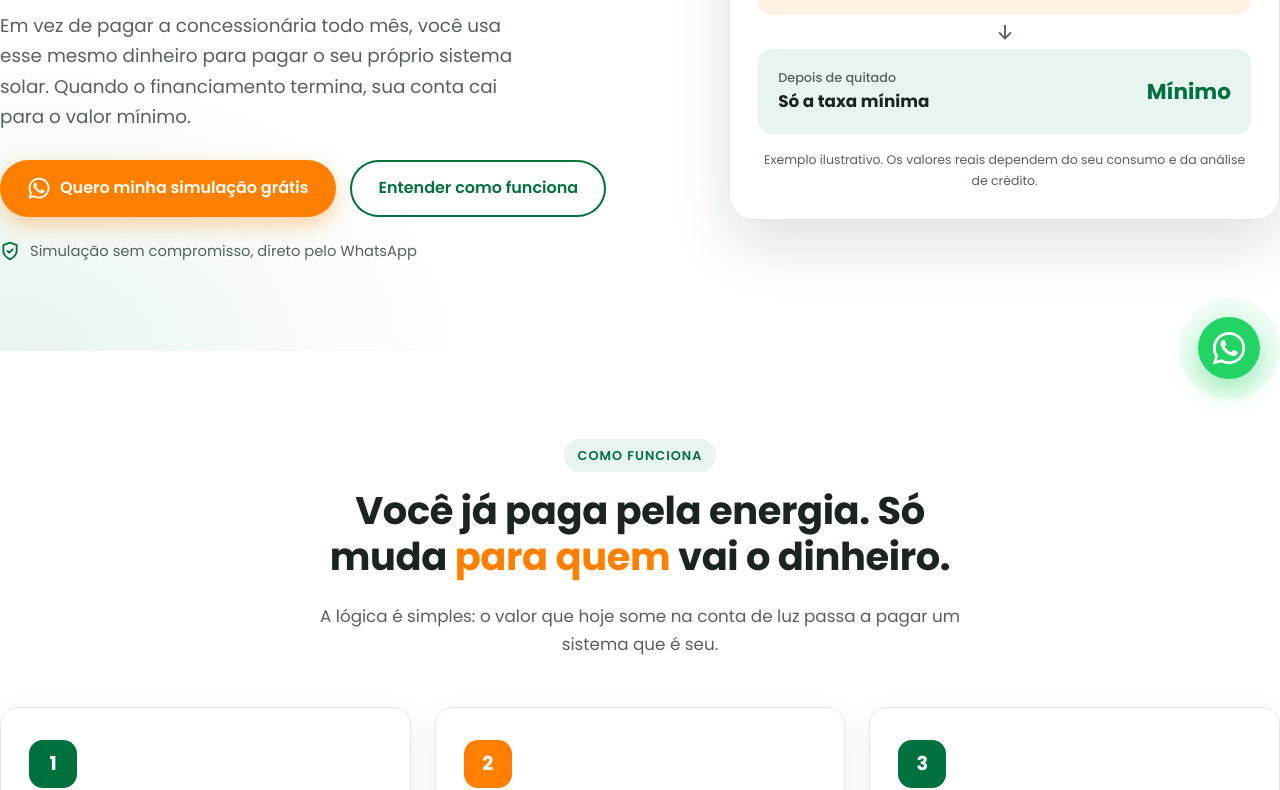
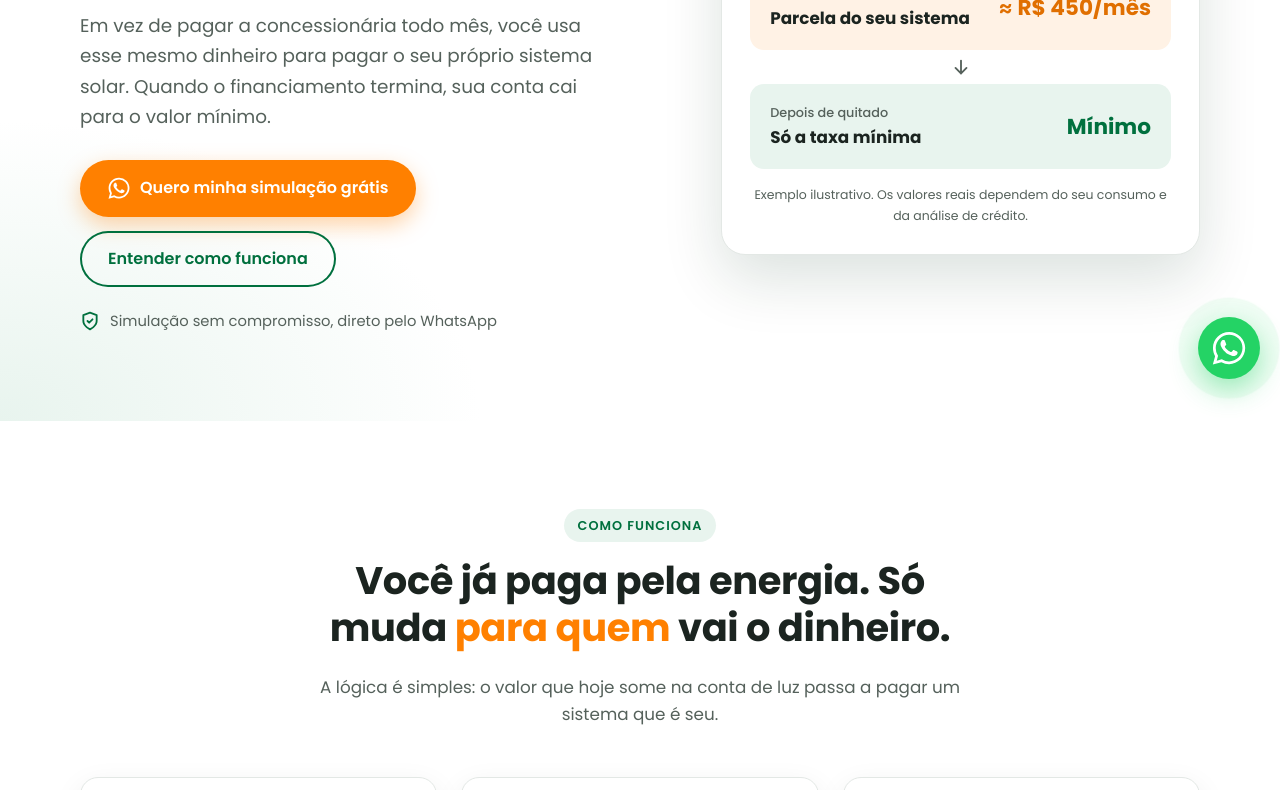
Before and after one commit to atenasenergiasolar/atenas-solar-site, a plain HTML site: page index.html in a window 1280 px wide. Shown: the part 401-1191 px from the top of the page. Drawn offline with Linux system fonts and the light colour scheme.

Commit message:
Restaura largura máxima e margens laterais do conteúdo
A regra .container foi removida por engano junto com o cartão da conta de luz.

Co-Authored-By: Claude Opus 5.5 <noreply@anthropic.com>

```diff
--- a/index.html
+++ b/index.html
@@ -40,6 +40,7 @@
   h2{font-size:clamp(1.6rem,3.6vw,2.4rem);font-weight:700}
   h3{font-size:1.15rem;font-weight:600}
   p{margin:0 0 1em}
+  .container{width:100%;max-width:var(--max);margin:0 auto;padding:0 20px}
   section{padding:88px 0}
   .eyebrow{display:inline-block;font-size:.8rem;font-weight:600;letter-spacing:.08em;text-transform:uppercase;color:var(--verde);background:var(--verde-claro);padding:6px 14px;border-radius:999px;margin-bottom:16px}
   .sec-head{max-width:680px;margin:0 auto 48px;text-align:center}
```
